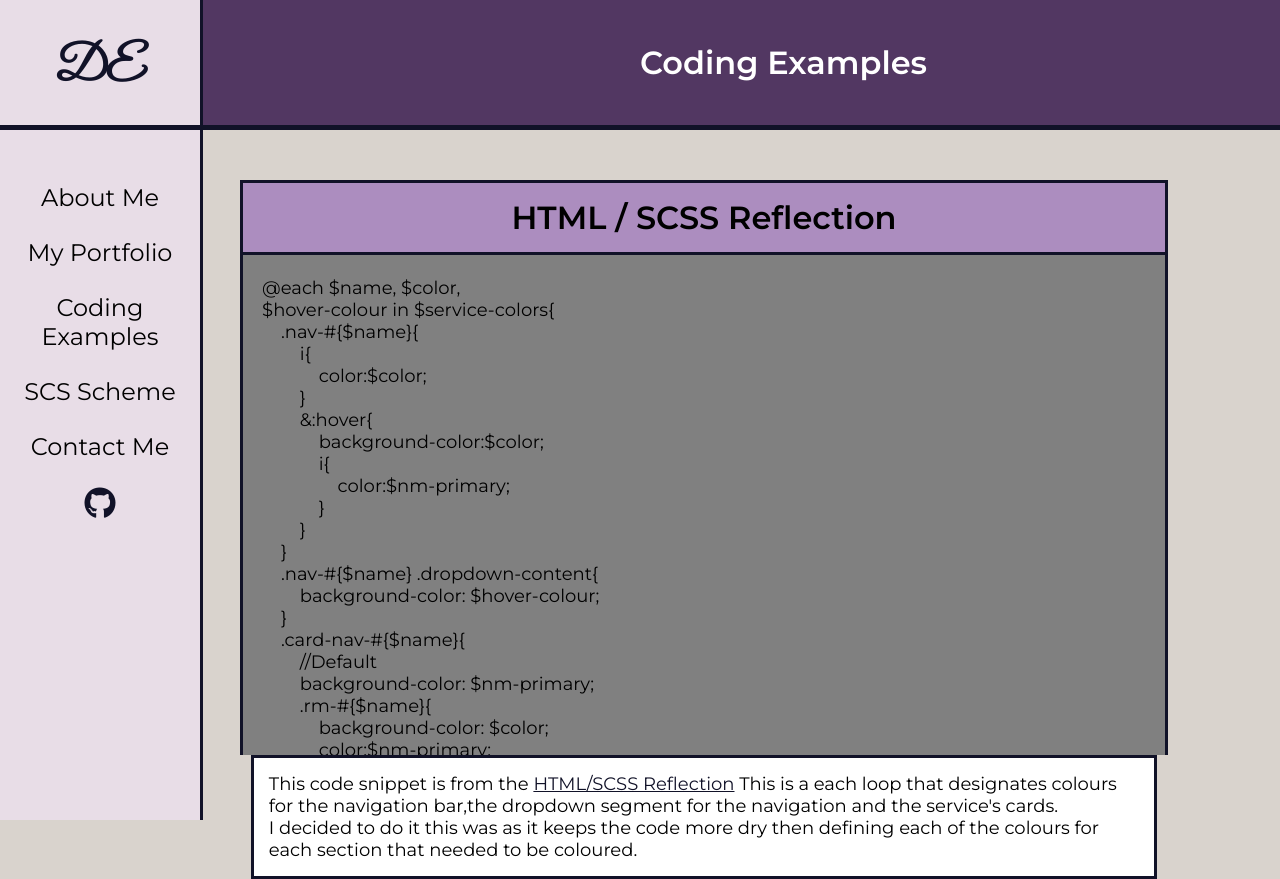
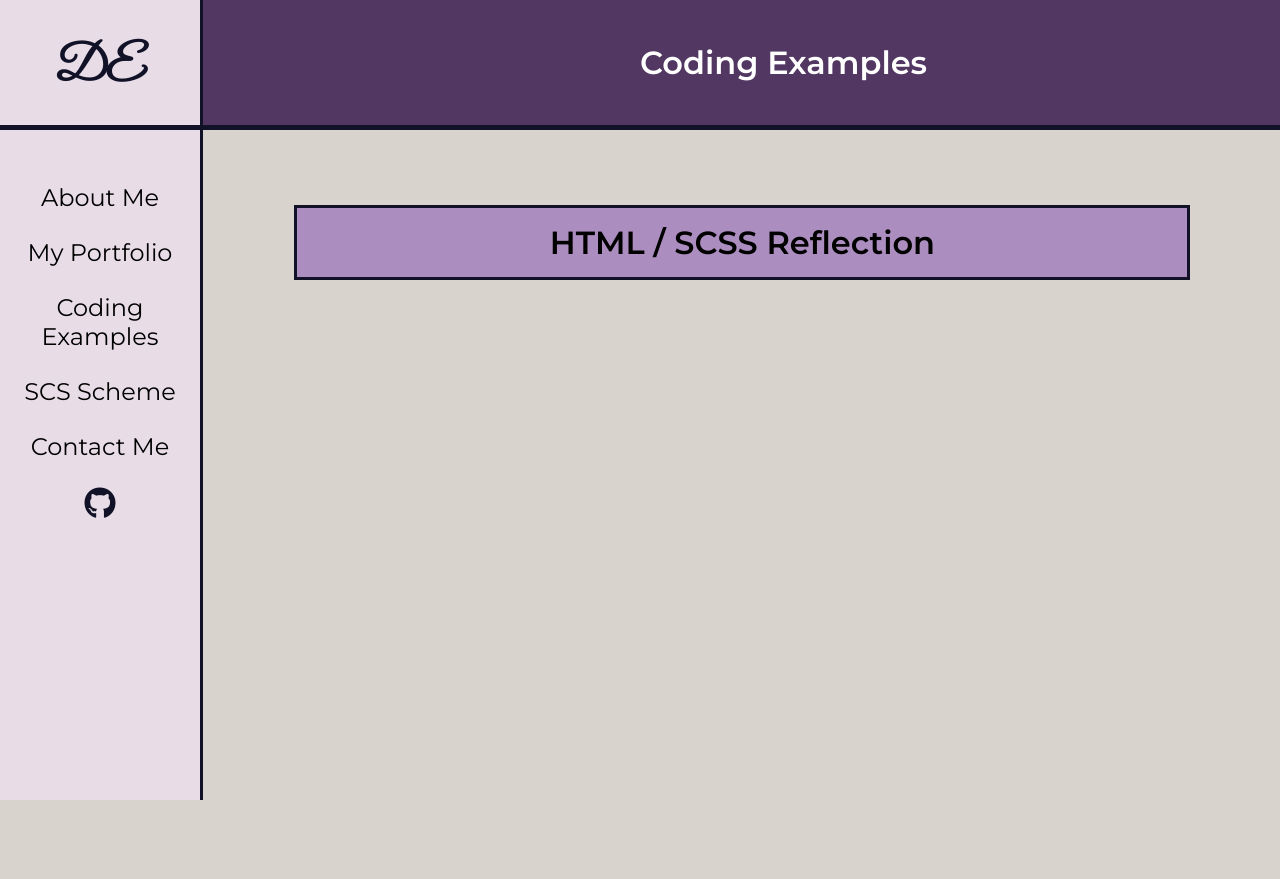
Before and after one commit to David-Every/Portfolio, a PHP site: page /subPages/codeExamples.html in a window 1280 px wide. After the commit the page ends 800 px from the top, so only its background shows below. Run offline with PHP 8.4, Linux system fonts and the light colour scheme; some libraries are stand-ins or nearby versions.

Commit message:
Positioned code examples and added collapsable through javascript

```diff
--- a/JS/app.js
+++ b/JS/app.js
@@ -60,4 +60,31 @@ function blink(){
     // setTimeout(remove,300);
 }
 
-writeTitle();
+//Checks for the id if its not there it dosent try to writeTitle();
+if(id = document.getElementById("h1")){
+    writeTitle();
+}
+
+//|| Coding Examples Collapseable/ Accordian ||\\
+
+let collapse = document.getElementsByClassName('collapseTitle');
+for(let i = 0; i < collapse.length; i++){
+    collapse[i].addEventListener('click',accordian);
+}
+
+let isOpen = false;
+
+function accordian(){
+
+    // console.log("clicked");
+    let par = this.parentElement.getElementsByClassName('content__wrapper');
+
+    if(isOpen){
+        par[i].style.display ="none";
+        isOpen = false;
+    }else{
+        par[i].style.display ="block";
+        isOpen = true;
+    }
+    // console.log(par[i]);
+}
--- a/style.css
+++ b/style.css
@@ -871,36 +871,91 @@ button:focus {
   }
 }
 
-.code-wrapper {
-  width: 100%;
+.content__wrapper {
+  display: none;
 }
 
-.code-wrapper h1 {
+.collapseTitle {
+  cursor: pointer;
   text-align: center;
   background-color: #ac8dbf;
   padding: 15px 0;
   border: 3px solid #111228;
-  border-bottom: none;
+}
+
+.collapseTitle:hover {
+  background-color: #956cad;
+}
+
+.collapseTitle:active {
+  background-color: #7b5393;
+}
+
+.code-wrapper {
   width: 90%;
-  margin: 50px auto 0;
+  margin: 75px auto;
+  /* width */
+  /* Track */
+  /* Handle */
 }
 
 .code-wrapper .code {
-  width: 90%;
   height: 500px;
   background-color: grey;
   border: 3px solid #111228;
+  border-top: none;
   border-bottom: none;
-  margin: 0 auto;
   overflow: auto;
   font-size: 18px;
+  line-height: 24px;
+  letter-spacing: .5px;
+  font-weight: 500;
+}
+
+.code-wrapper ::-webkit-scrollbar {
+  width: 10px;
+}
+
+.code-wrapper ::-webkit-scrollbar-track {
+  background: #e8dde7;
+}
+
+.code-wrapper ::-webkit-scrollbar-thumb {
+  background: #111228;
+}
+
+.code-wrapper p {
+  letter-spacing: .5px;
+  line-height: 25px;
+  font-weight: 300;
+}
+
+.code-wrapper p:first-of-type {
+  padding-bottom: 15px;
+}
+
+.code-wrapper p:last-of-type {
+  padding-top: 15px;
+}
+
+.code-wrapper ul {
+  padding: 0;
+  list-style: none;
+  text-transform: capitalize;
+  letter-spacing: .5px;
+  line-height: 25px;
+  font-weight: 300;
+}
+
+.code-wrapper ul li::before {
+  content: " - ";
+  padding-right: 10px;
+  font-weight: 900;
 }
 
 .explanation {
   border: 3px solid #111228;
   background-color: #ffffff;
-  width: 85%;
-  margin: 0 auto;
   padding: 15px;
   font-size: 18px;
 }
@@ -913,27 +968,69 @@ button:focus {
   color: #511649;
 }
 
-@media (min-width: 768px) {
-  .code-wrapper {
+@media (min-width: 768px) and (max-width: 1024px) {
+  #codeSectionsWrapper {
     width: 70%;
     margin-left: auto;
-    margin-right: 5%;
+  }
+  .code-wrapper {
+    width: 550px;
+    margin-top: 75px;
   }
 }
 
 @media (min-width: 1024px) and (max-width: 1200px) {
+  #codeSectionsWrapper {
+    width: 75%;
+    margin-left: auto;
+    margin-right: 50px;
+  }
   .code-wrapper {
-    width: 80%;
-    margin-left: auto;
-    margin-right: 0;
+    width: 100%;
+    margin-top: 75px;
   }
 }
 
-@media (min-width: 1200px) {
+@media (min-width: 1200px) and (max-width: 1800px) {
+  #codeSectionsWrapper {
+    width: 70%;
+    margin-left: auto;
+    margin-right: 7%;
+  }
   .code-wrapper {
-    width: 80%;
+    width: 100%;
+    margin-top: 75px;
+  }
+  .code-wrapper p {
+    width: 67%;
+    padding: 25px 30px;
+  }
+  .code-wrapper ul {
+    padding: 0 30px;
+  }
+}
+
+@media (min-width: 1801px) and (max-width: 2560px) {
+  #codeSectionsWrapper {
+    width: 70%;
     margin-left: auto;
-    margin-right: 5%;
+    margin-right: 10%;
+  }
+  .code-wrapper {
+    width: 100%;
+    margin-top: 75px;
+  }
+}
+
+@media (min-width: 2560px) {
+  #codeSectionsWrapper {
+    width: 70%;
+    margin-left: auto;
+    margin-right: 10%;
+  }
+  .code-wrapper {
+    width: 100%;
+    margin-top: 75px;
   }
 }
 
--- a/subPages/codeExamples.html
+++ b/subPages/codeExamples.html
@@ -9,25 +9,17 @@
 
     <body id ="body"></div>
 
-        <div class ="title-wrapper">
+        <div class ="title-wrapper" >
             <div class = "title">
                 <h1>Coding Examples</h1>
             </div>
         </div>
 
-        <!-- <div id ="main-content">
-            <div class ="content">
-
-
-                <div class="comingSoon">
-                    <h1> Coming soon</h1>
-                    <i class="fas fa-wrench"></i>
-
-                </div>
-            </div>
-        </div> -->
+        <div id ="codeSectionsWrapper">
+             <!--When there are multiple examples make them collapseableinto just the title  -->
         <div class = "code-wrapper">
-            <h1>HTML / SCSS Reflection</h1>
+            <h1 class ="collapseTitle">HTML / SCSS Reflection</h1>
+            <div class ="content__wrapper">
             <div class ="code">
 
 <!-- Positioned out of align to remove unwanted whitespace in pre I will add this through Javascript  -->
@@ -45,11 +37,11 @@
                 }
             }
         }
+
         .nav-#{$name} .dropdown-content{
             background-color: $hover-colour;
         }
         .card-nav-#{$name}{
-            //Default
             background-color: $nm-primary;
             .rm-#{$name}{
                 background-color: $color;
@@ -67,7 +59,6 @@
                     color:$color;
                 }
                 .rm-#{$name}{
-                    //padding-top: 100px;
                     background-color: $nm-primary;
                     color:$color;
                 }
@@ -81,16 +72,40 @@
             <div class = "explanation">
                 <p>
                     This code snippet is from the <a href ="http://netmatters.david-every.netmatters-scs.co.uk"> HTML/SCSS Reflection</a>
-                    This is a each loop that designates colours for the navigation bar,the dropdown segment for the navigation
-                    and the service's cards.
+                    This is a each loop written in SCSS that designates colours for the;
                 </p>
+                <ul>
+                    <li>navigation bar</li>
+                    <li>Navigation dropdown</li>
+                    <li>Service Cards</li>
+
+                </ul>
                 <p>
-                    I decided to do it this was as it keeps the code more dry then defining each of the colours for each section
-                    that needed to be coloured.
+                    I decided to code it this was as it keeps the SCSS dry.
+                    The loop cycles through an array called "service-colors",
+                    within which contains class names, default colours and their colours on hover.
+                    This particular loop sets the colours to a classname that was defined within HTML and assigns the colours to them.
+                    This could also be used to add other variables that would need to be different for each section.
+
                 </p>
             </div>
         </div>
 
+
+        <!-- Add new HTML here for other code snippets following the below formula -->
+
+            <!-- <div class = "code-wrapper">
+                <h1 class ="collapseTitle">Placeholder</h1>
+                <div class ="content__wrapper">
+                </div>
+             </div> -->
+
+
+        </div>
+
+
+
+
         <script src = "/JS/app.js"></script>
     </body>
 </html>
```
Also changed, not shown: scss/other/_codeSections.scss (+135 -32 lines), 2 other files.
